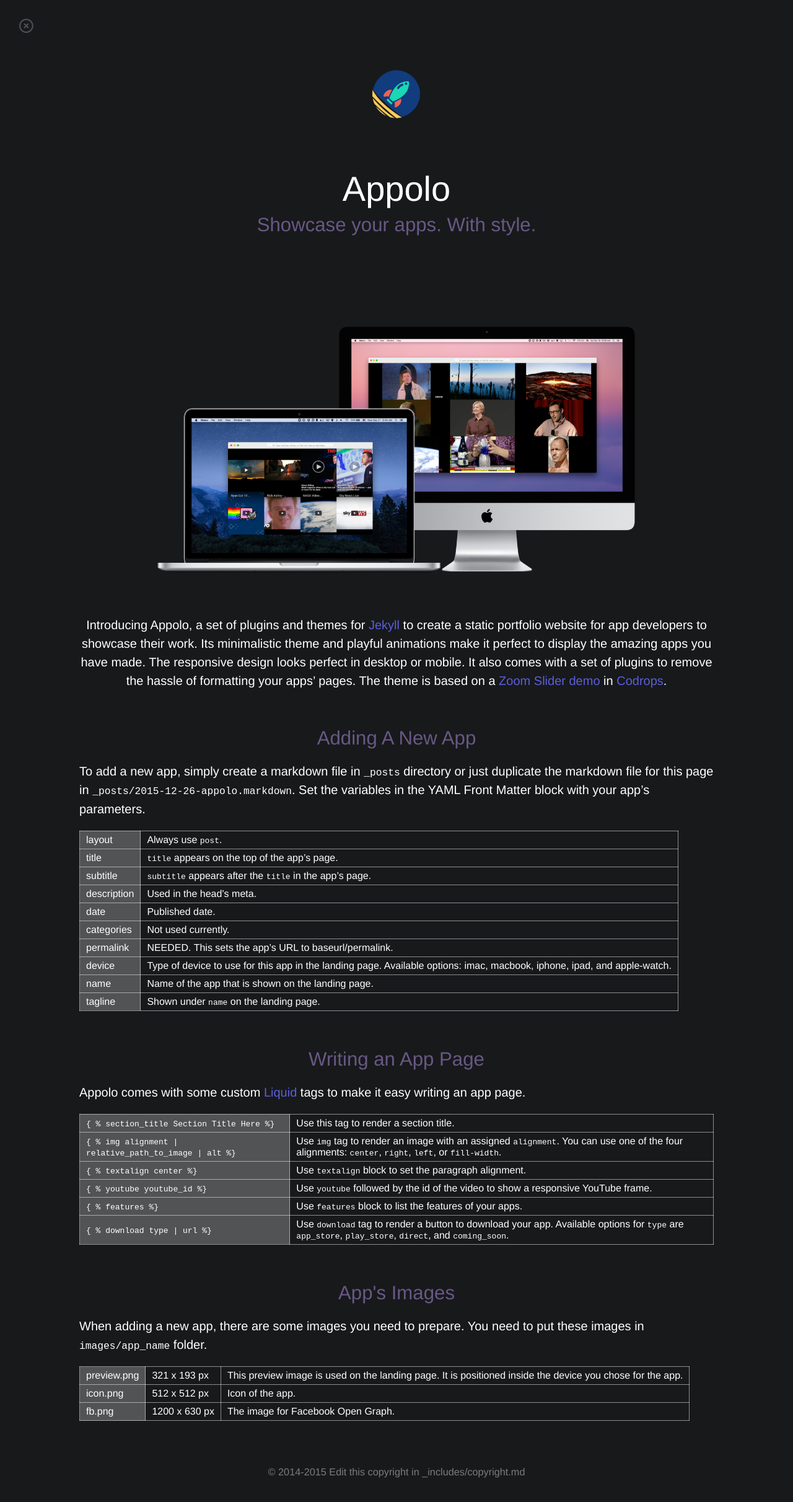
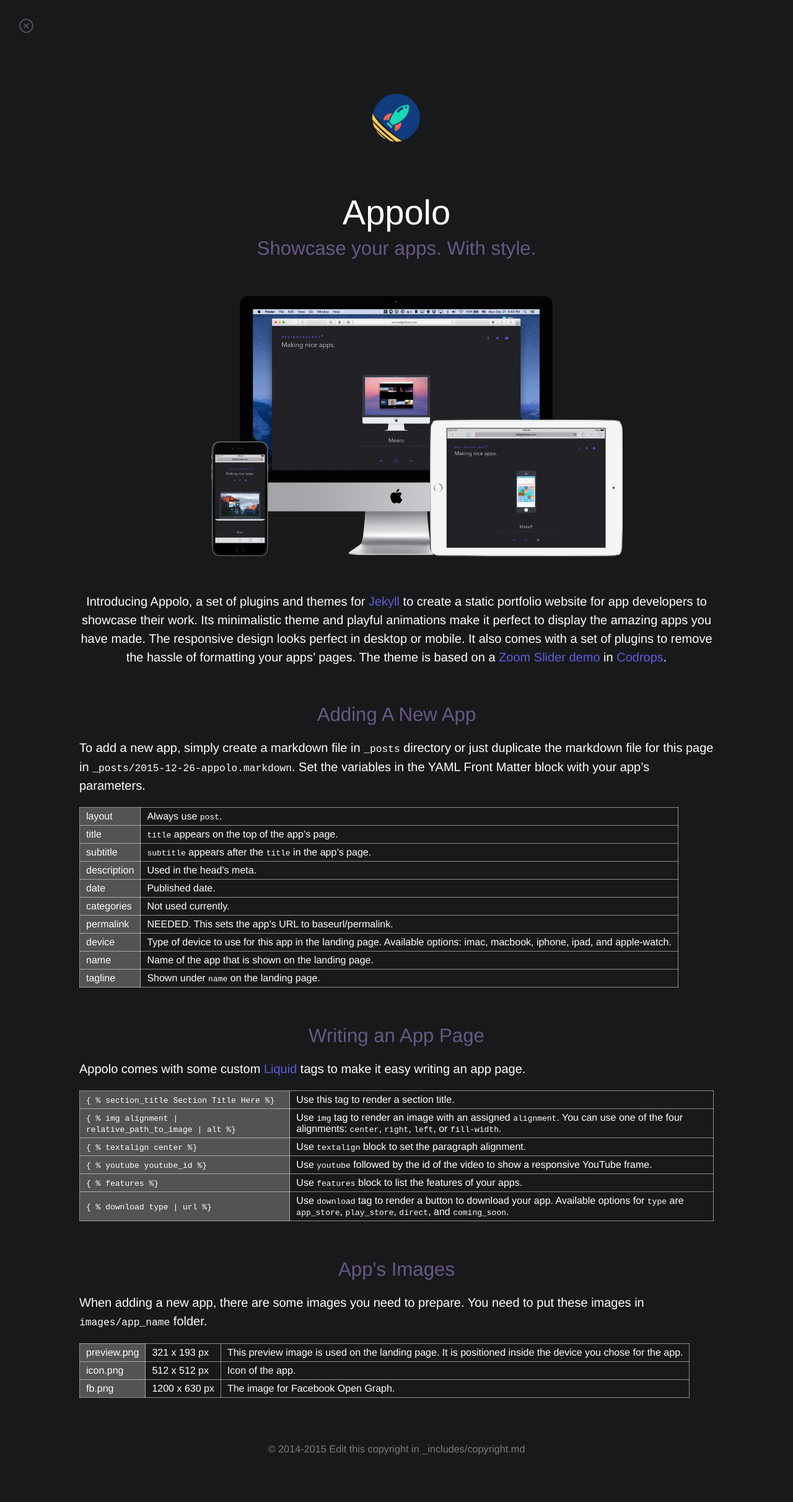
Before and after one commit to nicnocquee/appolo, a Jekyll site: the page built from _posts/2015-12-26-appolo.markdown, in a window 1280 px wide. Shown: the top 2423 px of the page at 62% size. Built offline with Jekyll 4.4.1, drawn with Linux system fonts in a browser that asks for light colours; some web fonts are replaced.

Commit message:
appolo images

```diff
--- a/_posts/2015-12-26-appolo.markdown
+++ b/_posts/2015-12-26-appolo.markdown
@@ -12,7 +12,7 @@
 ---
 
 
-{% img center | /images/meeru/meeru-1.png | Meeru for Mac %}
+{% img center | /images/appolo/appolo-on-devices.png | Appolo for Jekyll %}
 
 {% textalign center %}
 Introducing Appolo, a set of plugins and themes for [Jekyll](http://jekyllrb.com) to create a static portfolio website for app developers to showcase their work. Its minimalistic theme and playful animations make it perfect to display the amazing apps you have made. The responsive design looks perfect in desktop or mobile. It also comes with a set of plugins to remove the hassle of formatting your apps' pages. The theme is based on a [Zoom Slider demo](http://tympanus.net/codrops/2015/07/06/zoom-slider/) in [Codrops](http://tympanus.net/codrops).
```
Also changed, not shown: images/appolo/appolo-on-devices.png (added), images/appolo/preview.png.
